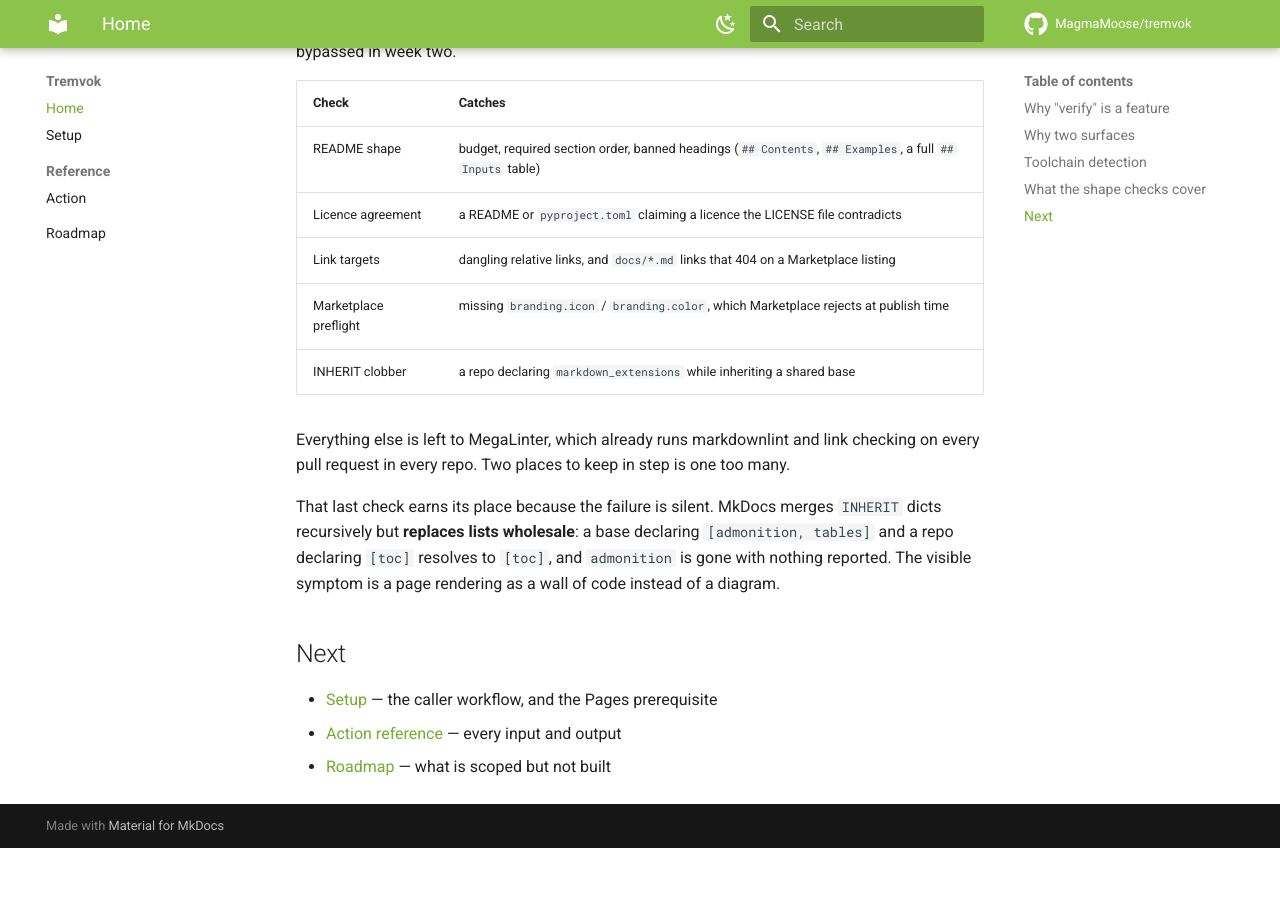
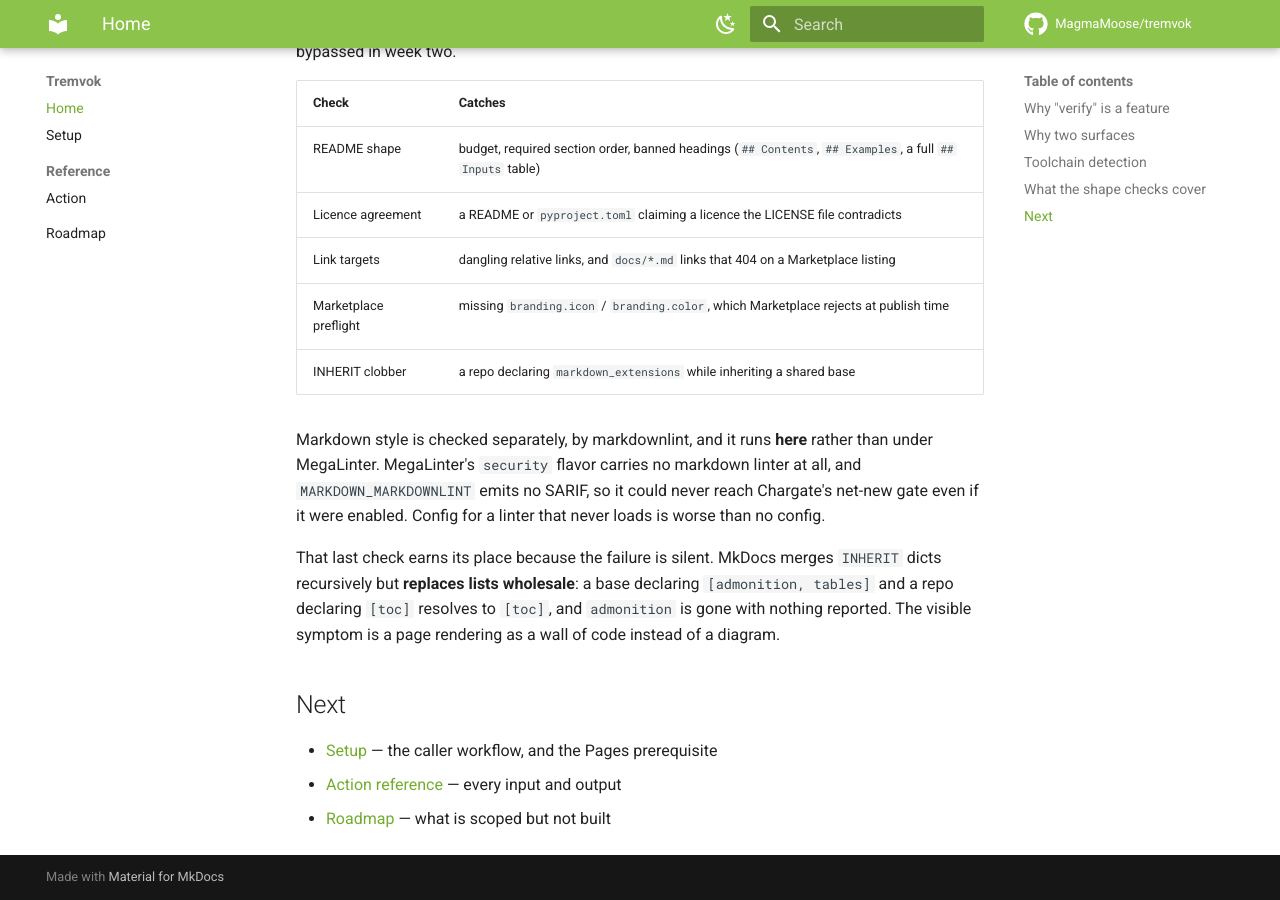
Before and after one commit to MagmaMoose/tremvok, an MkDocs documentation site: the page built from docs/index.md, in a window 1280 px wide and 900 px high, scrolled down 1454 px. Built offline with MkDocs 1.6.1 and Material for MkDocs 9.7.7, drawn with Linux system fonts in a browser that asks for light colours; comment, search, counter and statistics services are not loaded; before the commit the page ends 2302 px from its top, so only the background shows below that.

Commit message:
fix(lint): run markdownlint here, and correct a false claim
The previous commit said markdownlint and link checking already run under
MegaLinter. They do not. MegaLinter's `security` flavor runs 18 linters and none
of them touch markdown, and chargate's own linters.py registers
MARKDOWN_MARKDOWNLINT as sarif=False, so even enabled it emits nothing the
net-new gate can see. `enable_linters` is exclusive rather than additive, so it
cannot be bolted on either.

So markdownlint runs here, where docs changes already trigger a build. Node is
preinstalled on GitHub runners, making this an npx download and nothing else. It
is skipped when the repo has no markdownlint config, so it stays opt-in by
presence rather than by flag.

Corrects the claim in README.md and docs/index.md too.

```diff
--- a/docs/index.md
+++ b/docs/index.md
@@ -59,8 +59,10 @@
 | Marketplace preflight | missing `branding.icon` / `branding.color`, which Marketplace rejects at publish time |
 | INHERIT clobber | a repo declaring `markdown_extensions` while inheriting a shared base |
 
-Everything else is left to MegaLinter, which already runs markdownlint and link checking
-on every pull request in every repo. Two places to keep in step is one too many.
+Markdown style is checked separately, by markdownlint, and it runs **here** rather than
+under MegaLinter. MegaLinter's `security` flavor carries no markdown linter at all, and
+`MARKDOWN_MARKDOWNLINT` emits no SARIF, so it could never reach Chargate's net-new gate
+even if it were enabled. Config for a linter that never loads is worse than no config.
 
 That last check earns its place because the failure is silent. MkDocs merges `INHERIT`
 dicts recursively but **replaces lists wholesale**: a base declaring
```
Also changed, not shown: README.md (+2 -2 lines), action.yml (+27 -0 lines).
